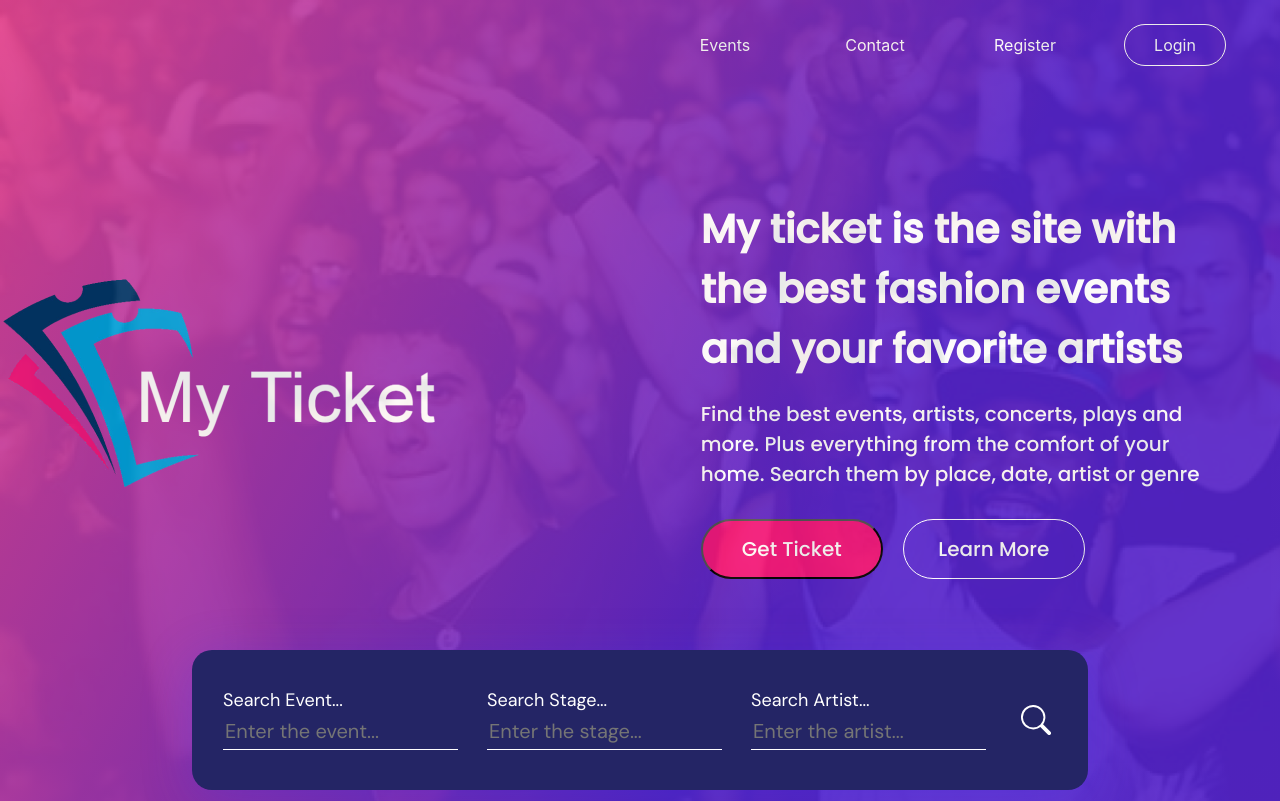
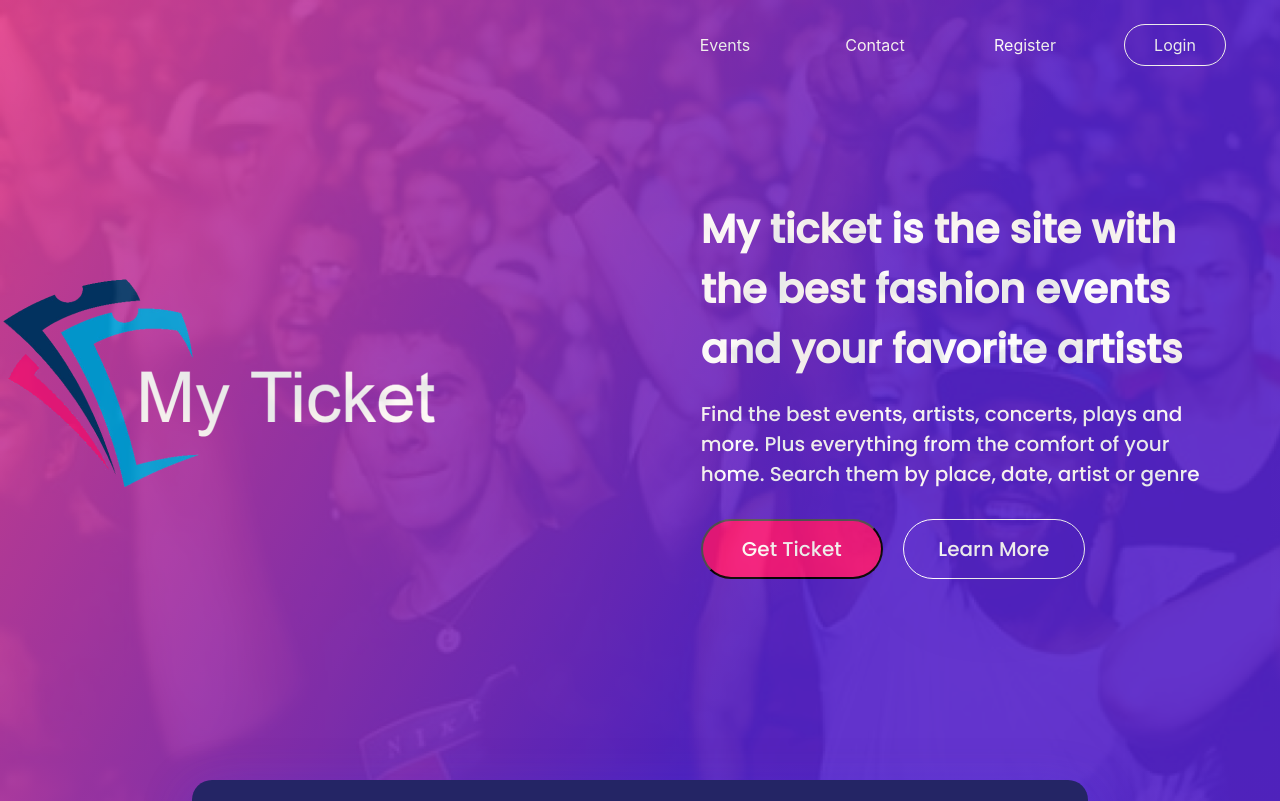
Before and after one commit to JuanDls01/client-concerts, a React (Create React App) app: page / in a window 1280 px wide. Shown: the top 801 px of the page. Built offline with nearby package versions, Linux system fonts and the light colour scheme; no server answers.

Commit message:
Añadiendo algunos cursor:pointer

```diff
--- a/src/components/Hero/Hero.module.css
+++ b/src/components/Hero/Hero.module.css
@@ -69,6 +69,7 @@
     margin-right: 20px;
     font-weight: 500;
     font-size: 20px;
+    cursor: pointer;
 }
 
 .btn1:hover {
@@ -89,6 +90,7 @@
     font-weight: 500;
     font-size: 20px;
     background-color: transparent;
+    cursor: pointer;
 }
 
 .btn2:hover{
--- a/src/components/NavBar/NavBar.module.css
+++ b/src/components/NavBar/NavBar.module.css
@@ -27,8 +27,8 @@
     justify-content: center;
 }
 
-.navegacion ul li:hover {
-    background: #5522CC 63.58%;
+.navegacion ul li a {
+    cursor: pointer;
 }
 
 .link {
--- a/src/components/SearchBars/SearchBars.module.css
+++ b/src/components/SearchBars/SearchBars.module.css
@@ -10,7 +10,7 @@
     position: relative;
     width: 70%;
     height: 140px;
-    top:-200px;
+    top:-70px;
     /* left: 20%; */
     /* top: -72px; */
     background: #242565;
```
